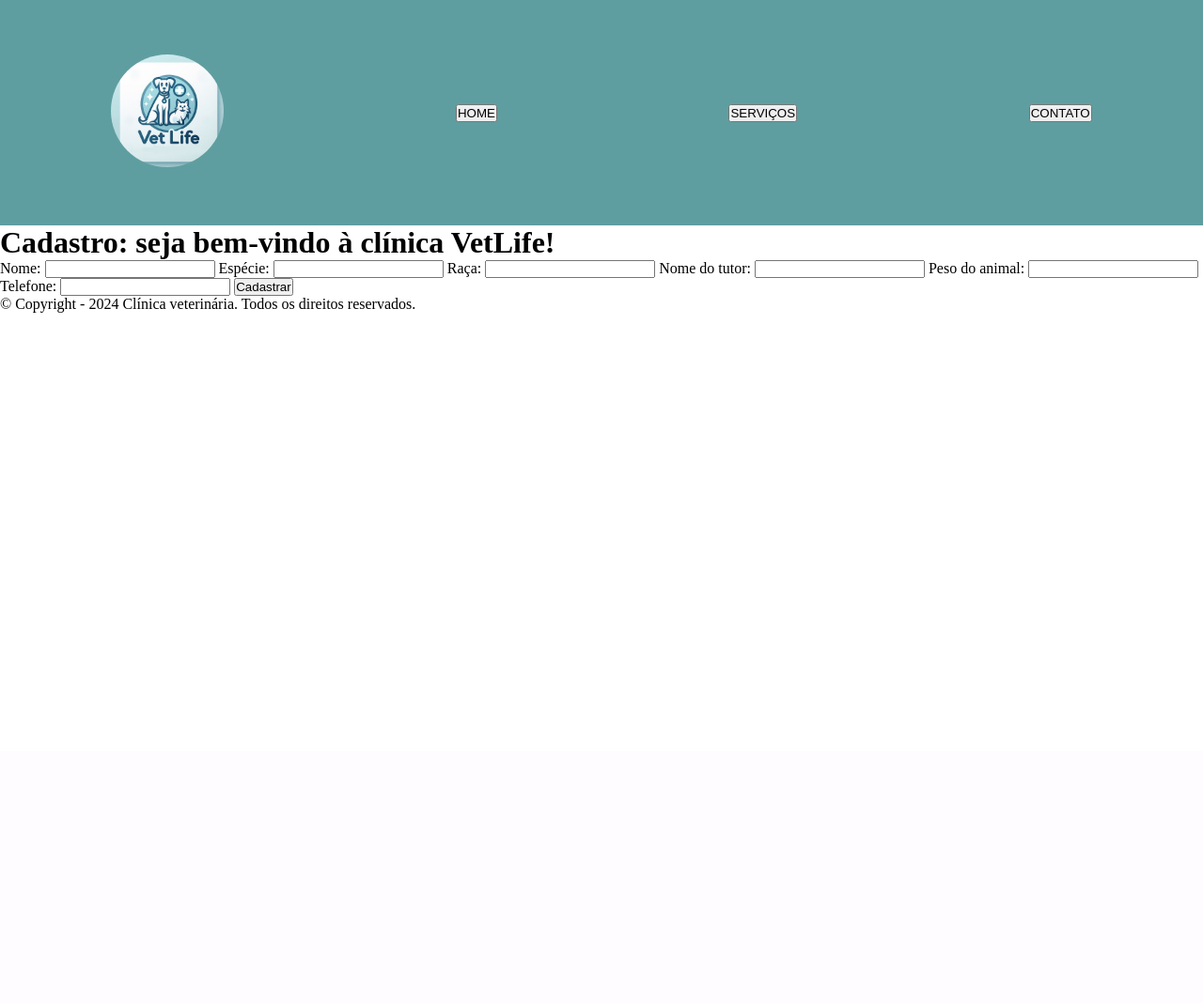
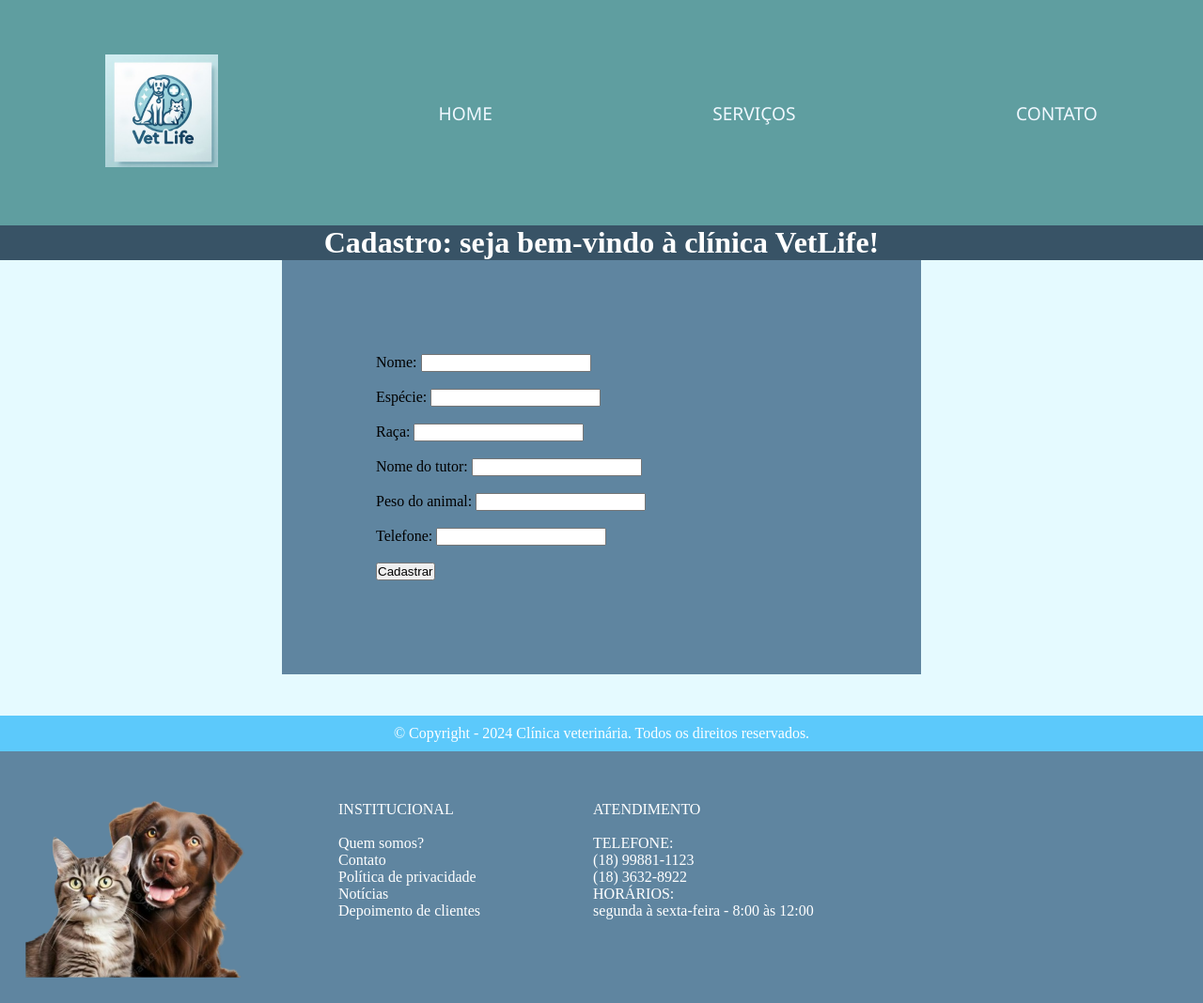
Before and after one commit to valentinaiwonder/vetlifenovo, a Flask app: page /paciente in a window 1280 px wide. Shown: the whole page at 94% size. Before the commit the page ends 333 px from the top, so only its background shows below. Run offline with Flask 3, Linux system fonts and the light colour scheme.

Commit message:
paciente

```diff
--- a/static/css/estilodesidratacao.css
+++ b/static/css/estilodesidratacao.css
@@ -75,7 +75,7 @@
     flex-direction:row;
     align-items: center;
     padding:100px;
-    border-radius: 12px;
+    border-radius: 122x;
 }
 
 body {
--- a/static/css/estilopaciente.css
+++ b/static/css/estilopaciente.css
@@ -28,3 +28,75 @@
     height: 120px;
     width: 120px;
 }
+
+.img_login {
+    height: 50px;
+    width: 50px;
+}
+
+.palavras {
+    font-family: 'Segoe UI', Tahoma, Geneva, Verdana, sans-serif;
+    border:none;
+    background-color:cadetblue;
+    color:aliceblue;
+    font-size: larger;
+    font-weight: 700px;
+}
+
+h1 {
+    color: white;
+    text-align: center;
+    background-color: #385366;
+    bottom: 50px;
+}
+
+.calculo {
+    background-color: #5F85A0;
+    margin-bottom: 50px;
+    margin-right: 300px;
+    margin-left: 300px;
+    display: block;
+    justify-content: center;
+    flex-direction:row;
+    align-items: center;
+    padding:100px;
+    border-radius: 122x;
+}
+
+body {
+    background-color: #E5FAFF;
+}
+
+.rodape {
+    background-color: #5F85A0;
+    display: flex;
+    color:white;
+}
+
+.rodape img {
+    width: 300px;
+}
+
+.rodape .text1 {
+    padding-top: 25px;
+    margin: 60px;
+}
+
+.rodape .text2 {
+    padding-top: 25px;
+    margin: 60px;
+}
+/* Fim das informações */
+
+
+/* Início do rodapé CSS*/
+footer {
+    background-color: #5cc9fb;
+    color: #FFF;
+    text-align: center;
+    padding: 10px 0;
+    position: fixed;
+    bottom: 0;
+    width: 100%;
+}
+/* Fim do rodapé  CSS*/
--- a/templates/paciente.html
+++ b/templates/paciente.html
@@ -4,7 +4,7 @@
     <meta charset="UTF-8">
     <meta name="viewport" content="width=device-width, initial-scale=1.0">
     <title>Cadastro</title>
-    <link rel="stylesheet" href="static/css/estilocontato.css">
+    <link rel="stylesheet" href="static/css/estilopaciente.css">
 </head>
 <body>
     <!-- Cabeçalho padrão -->
@@ -26,33 +26,54 @@
         </nav>
         </div>
     </header>
+
     <main>
+
         <h1> Cadastro: seja bem-vindo à clínica VetLife! </h1>
-        <form action="/verificar_paciente" method = "post">
+        <form class="calculo" action="/verificar_paciente" method = "post">
             <label for="nome">Nome:</label>
-            <input type="text" id="nome" name="nome">
+            <input type="text" id="nome" name="nome"><br/><br/>
 
             <label for="especie">Espécie:</label>
-            <input type="text" id="especie" name="especie">
+            <input type="text" id="especie" name="especie"><br/><br/>
 
             <label for="raca">Raça:</label>
-            <input type="text" id="raca" name="raca">
+            <input type="text" id="raca" name="raca"><br/><br/>
 
             <label for="nome_tutor1">Nome do tutor:</label>
-            <input type="text" id="nome_tutor1" name="nome_tutor1">
+            <input type="text" id="nome_tutor1" name="nome_tutor1"><br/><br/>
 
             <label for="nome">Peso do animal:</label>
-            <input type="text" id="peso" name="peso" step="0.01">
+            <input type="text" id="peso" name="peso" step="0.01"><br/><br/>
 
             <label for="nome">Telefone:</label>
-            <input type="text" id="telefone" name="telefone">
+            <input type="text" id="telefone" name="telefone"><br/><br/>
 
             <a href= "/home2"><button class="botaosigma">
                 Cadastrar</button>
             </a>
 
         </form>
+
+        <div class="rodape">
+            <img src="static/img/cachorro_rodape-removebg-preview.png" alt="cachorros">
+            <p class="text1">INSTITUCIONAL<br/><br>
+                Quem somos?<br/>
+                Contato<br/>
+                Política de privacidade<br/>
+                Notícias<br/>
+                Depoimento de clientes</p>
+
+            <p class="text2">ATENDIMENTO<br/><br>
+                TELEFONE:<br/>
+                (18) 99881-1123<br/>
+                (18) 3632-8922<br/>
+                HORÁRIOS:<br/>
+                segunda à sexta-feira - 8:00 às 12:00</p>
+        </div>
+
     </main>
+
     <footer>
         <p>© Copyright - 2024 Clínica veterinária. Todos os direitos reservados.</p>
     </footer>
```
